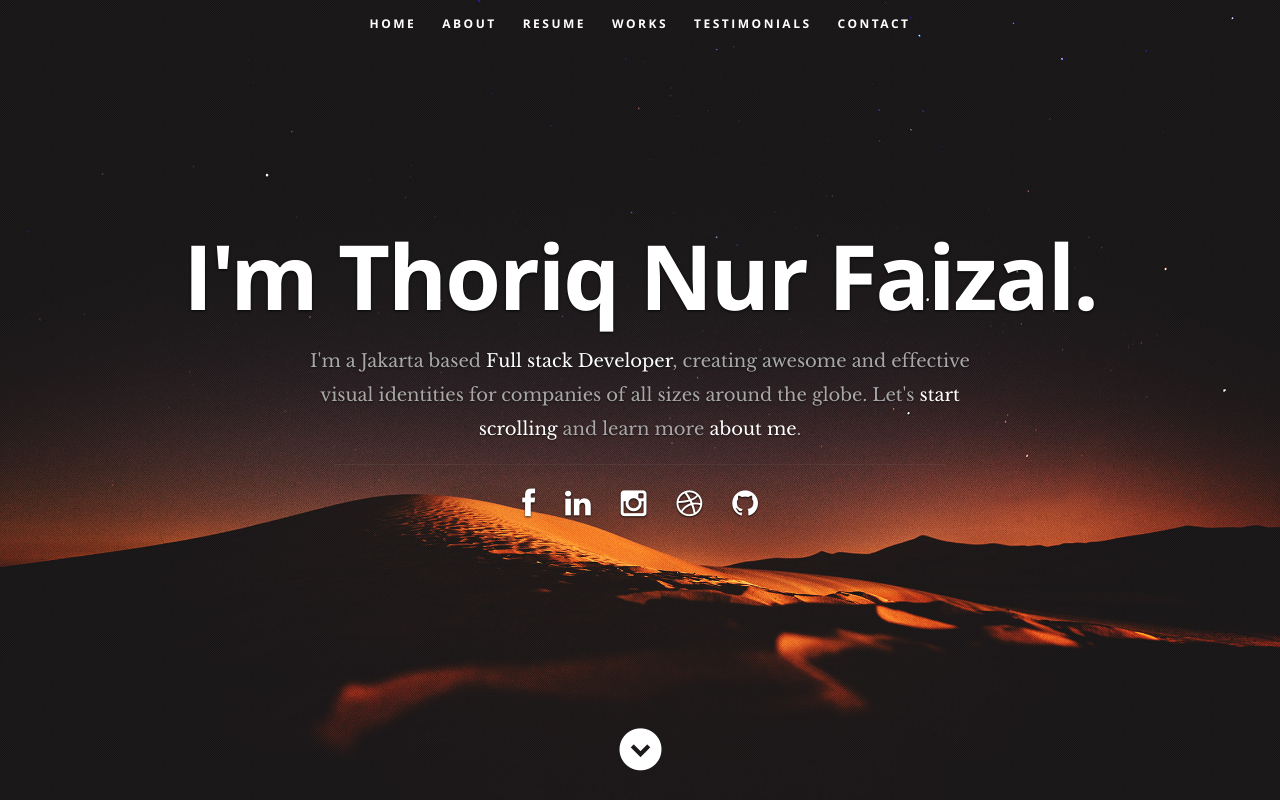
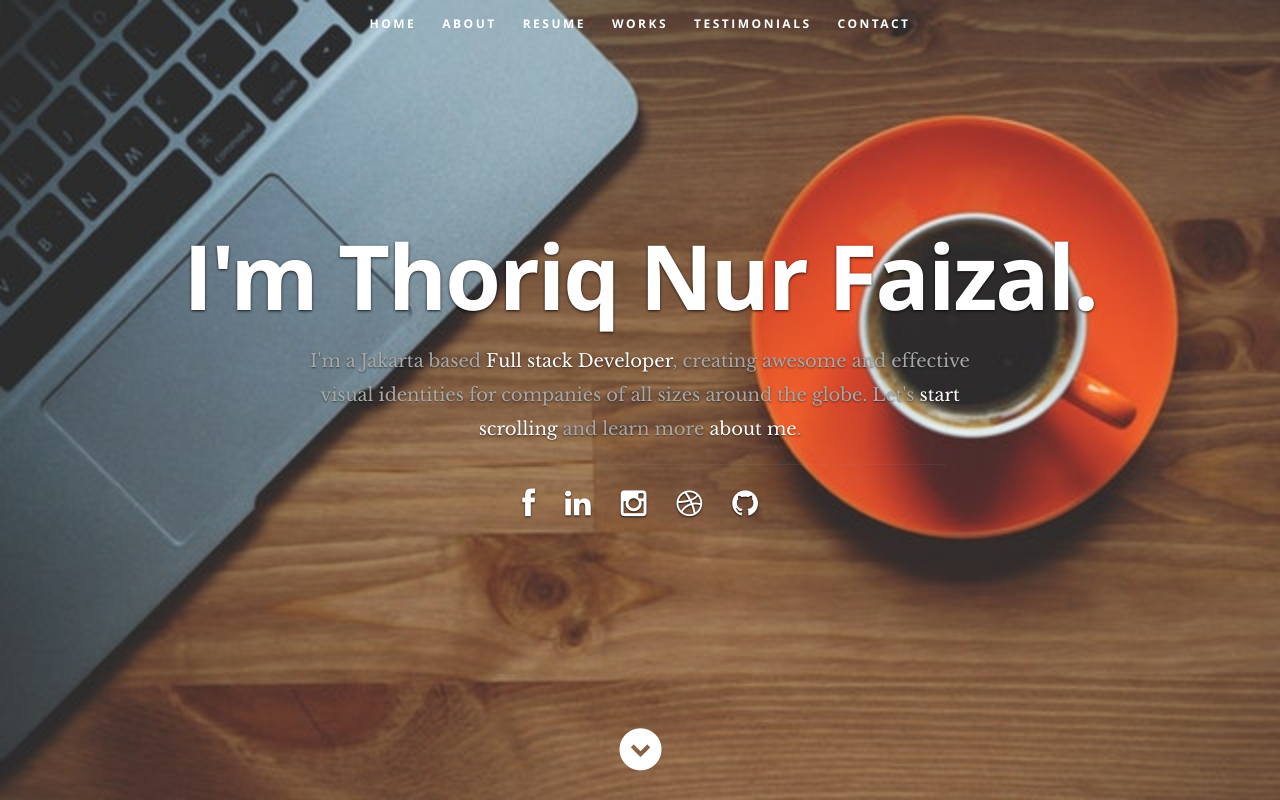
Before and after one commit to thoriqnf/personal, a React (Create React App) app in the folder frontend/: page / in a window 1280 px wide. Shown: the top 800 px of the page. Built offline with nearby package versions, Linux system fonts and the light colour scheme.

Commit message:
changing background header

```diff
--- a/frontend/public/css/layout.css
+++ b/frontend/public/css/layout.css
@@ -33,7 +33,7 @@
    height: 800px;
    min-height: 500px;
    width: 100%;
-   background: #161415 url(../images/header-background.jpg) no-repeat top center;
+   background: #161415 url(../images/header.jpeg) no-repeat top center;
    background-size: cover !important;
 	-webkit-background-size: cover !important;
    text-align: center;
```
Also changed, not shown: frontend/public/images/header.jpeg (added), frontend/public/images/header2.jpeg (added).
